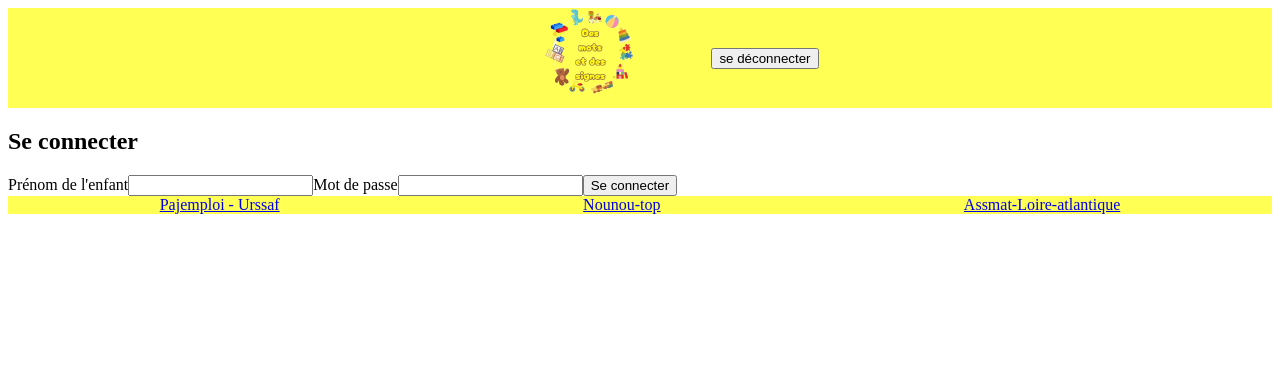
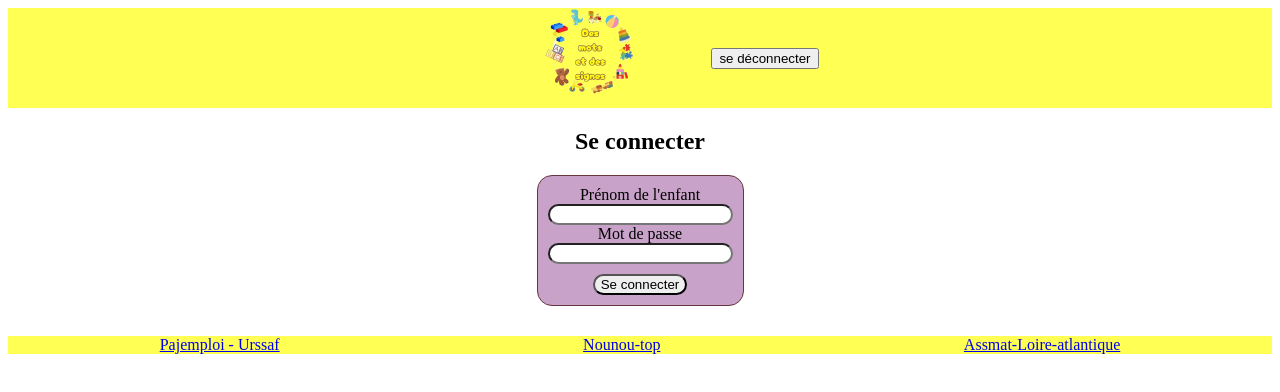
Before and after one commit to Angelina2504/nounouproject, a React (Vite) app in the folder frontend/: page /login in a window 1280 px wide. Shown: the top 392 px of the page. Built offline with nearby package versions, Linux system fonts and the light colour scheme.

Commit message:
All login page with draft css

```diff
--- a/frontend/src/pages/Login.jsx
+++ b/frontend/src/pages/Login.jsx
@@ -1,19 +1,21 @@
+import "../styles/login.css"
+
 export default function Login() {
     return (
-        <>
+        <section className="login">
         <h2>Se connecter</h2>
 
-        <form action="">
+        <form className="formLogin" action="">
 
-            <label htmlFor="">Prénom de l'enfant</label>
+            <label className="nameChild" htmlFor="">Prénom de l'enfant</label>
             <input type="text" required/>
 
-            <label htmlFor="">Mot de passe</label>
+            <label className="" htmlFor="">Mot de passe</label>
             <input type="text" required/>
 
             <button>Se connecter</button>
         </form>
 
-        </>
+        </section>
     )
 }
--- a/frontend/src/styles/login.css
+++ b/frontend/src/styles/login.css
@@ -0,0 +1,27 @@
+.login {
+    display: flex;
+    flex-direction: column;
+    align-items: center;
+    margin-bottom: 30px;
+}
+
+.formLogin {
+    display: flex;
+    flex-direction: column;
+    align-items: center;
+    background-color: #c8a2c8;
+    border-width: 1.75px;
+    border-style: solid;
+    border-color: #69353F;
+    border-radius: 15px;
+    padding: 10px;
+
+    input {
+        border-radius: 15px;
+    }
+
+    button {
+        margin-top: 10px;
+        border-radius: 15px;
+    }
+}
```
